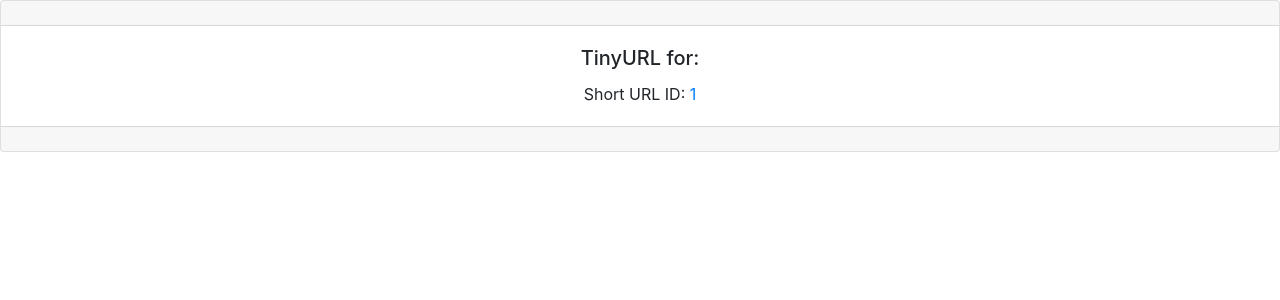
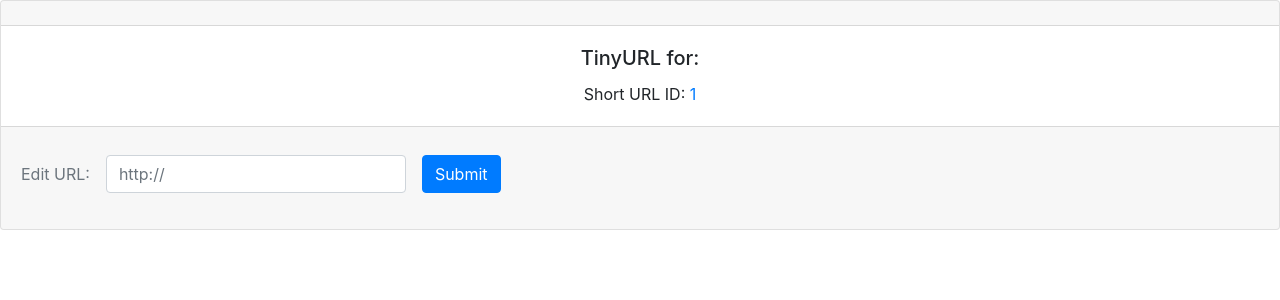
Before and after one commit to Cyber-Sam33/tinyapp, a Node server app: page /urls/1 in a window 1280 px wide. Shown: the part 56-356 px from the top of the page. Run offline with Node 20, Linux system fonts and the light colour scheme; some libraries are stand-ins or nearby versions.

Commit message:
CRUD over HTTP

```diff
--- a/express_server.js
+++ b/express_server.js
@@ -55,6 +55,25 @@ app.post("/urls/:id/delete", (req, res) => {
   res.redirect("/urls");
 });
 
+
+app.post("/urls/:id", (req, res) => {
+  const id = req.params.id;
+  //need to update the existing short URL with a long URL
+  console.log("test", id, req.body);
+  res.redirect("/urls");
+});
+
+
+
+app.post("/urls/:id/delete", (req, res) => {
+  const id = req.params.id;
+  delete urlDatabase[id];
+  res.redirect("/urls");
+});
+
+
+
+
 app.get("/", (req, res) => {
   res.send("Hello!");
 });
--- a/views/urls_index.ejs
+++ b/views/urls_index.ejs
@@ -25,6 +25,7 @@
           <tr>
             <th scope="col">Short URL ID</th>
             <th scope="col">Long URL</th>
+            <th scope="col">Edit</th>
             <th scope="col">Delete</th>
           </tr>
         </thead>
@@ -33,6 +34,11 @@
           <tr>
             <td><%= id %></td>
             <td><%= urls[id] %></td>
+            <td>
+              <form method="GET" action="/urls/<%= id %>">
+                <button type="submit">Edit</button>
+              </form>
+            </td>
             <td>
               <form method="POST" action="/urls/<%= id %>/delete">
                 <button type="submit">Delete</button>
--- a/views/urls_show.ejs
+++ b/views/urls_show.ejs
@@ -21,7 +21,21 @@
           Short URL ID: <a href="/u/<%= id %>"><%= id %></a>
         </p>
       </div>
-      <div class="card-footer text-muted"></div>
+      <div class="card-footer text-muted">
+        <form class="form-inline" action="/urls/<%= id %>" method="POST">
+          <div class="form-group mb-2">
+            <label for="longURL">Edit URL:</label>
+            <input
+              class="form-control"
+              type="text"
+              name="longURL"
+              placeholder="http://"
+              style="width: 300px; margin: 1em"
+            />
+            <button type="submit" class="btn btn-primary">Submit</button>
+          </div>
+        </form>
+      </div>
     </div>
     <!-- Bootstrap JS -->
     <script
```
